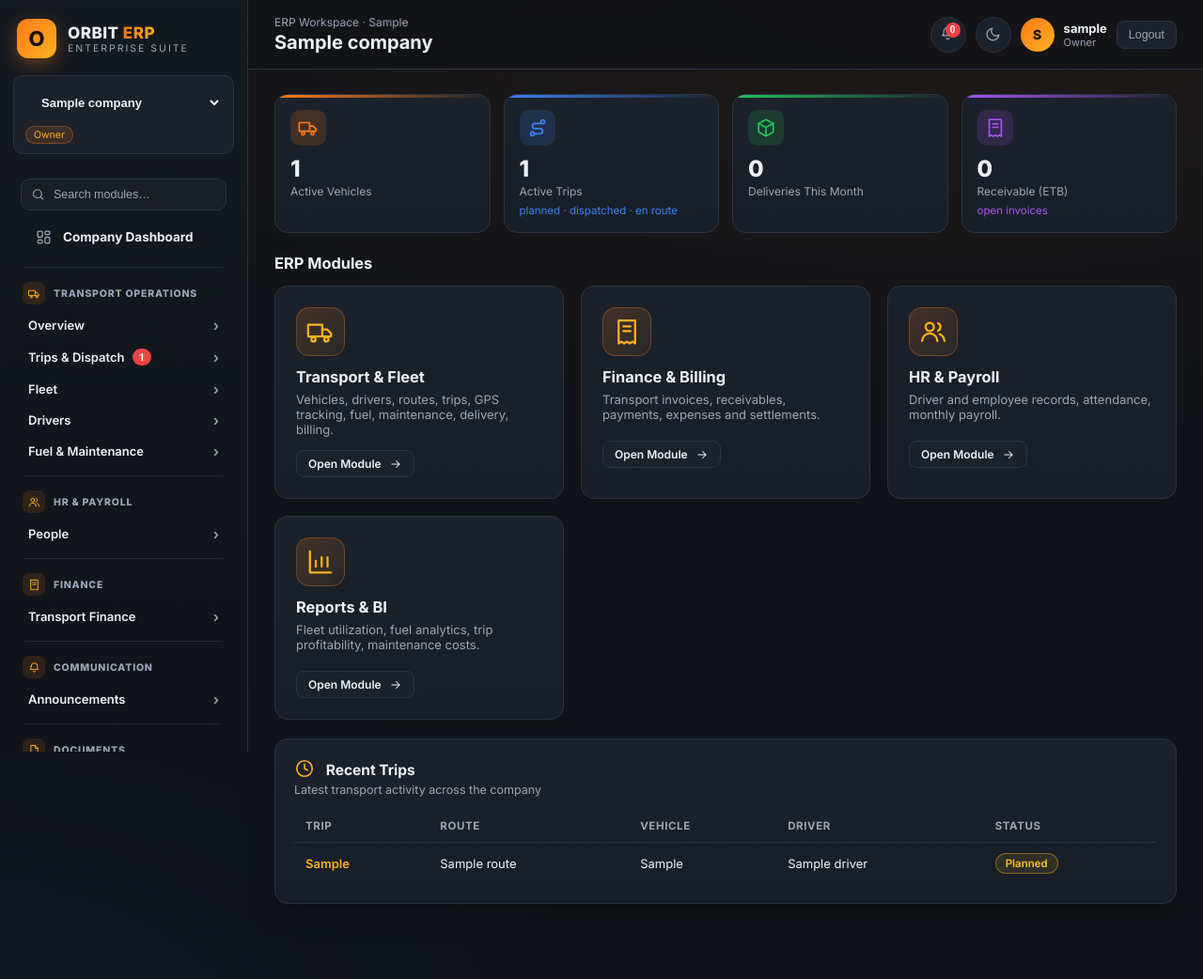
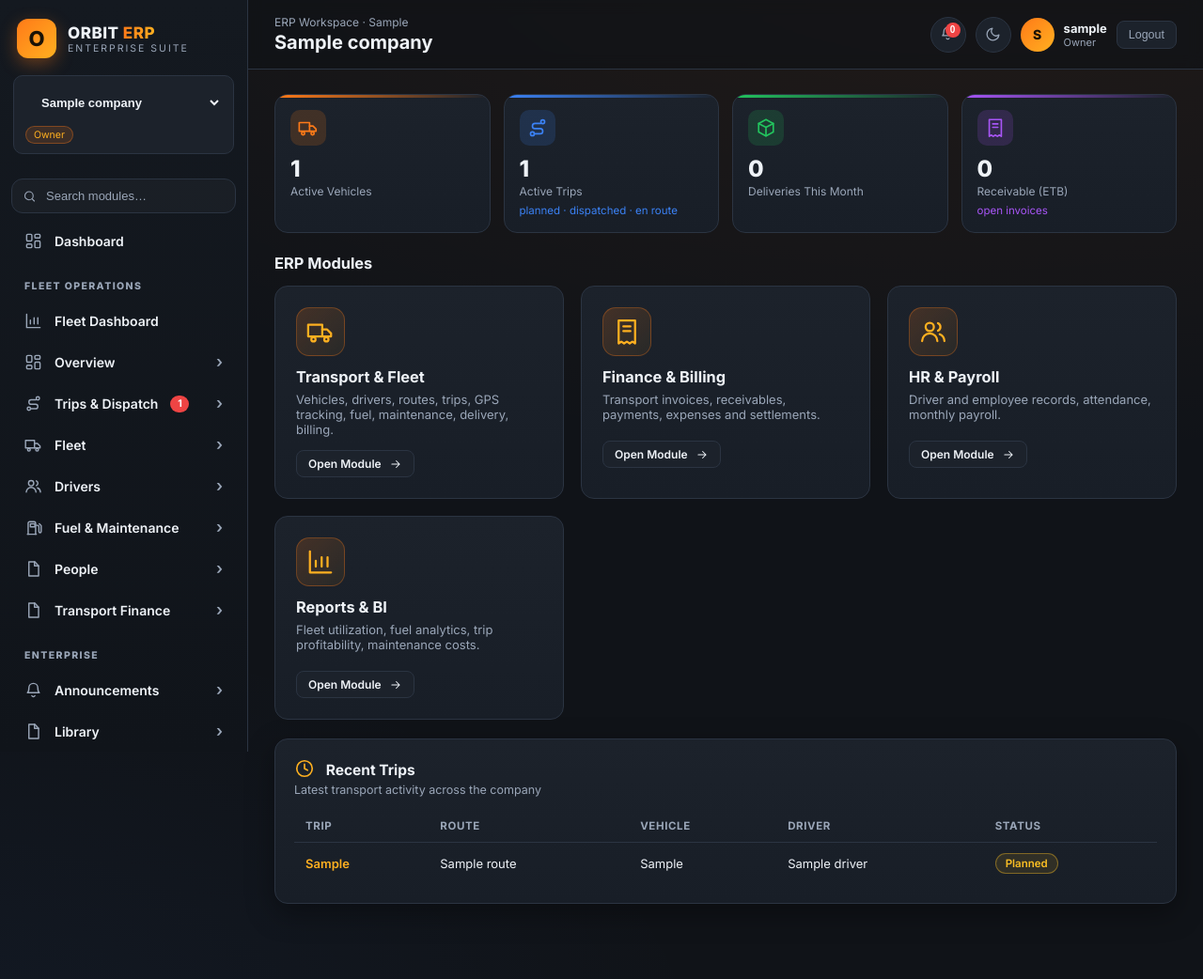
Before and after one commit to kyuti675rtdg/orbit-erp, a Django app: a page that uses templates/base.html in a window 1280 px wide. Shown: the whole page at 94% size. Run offline with Django 5.2, Linux system fonts and the light colour scheme; a user stored in the database is signed in; tables that the repository leaves empty hold one stand-in row (values such as "Sample post"); data that the repository does not hold is empty.

```diff
--- a/core/templatetags/icons.py
+++ b/core/templatetags/icons.py
@@ -7,6 +7,9 @@ register = template.Library()
 # 24x24 stroke icons (Lucide-style geometry, hand-authored)
 ICONS = {
     "search": '<circle cx="11" cy="11" r="7"/><path d="m20 20-3.8-3.8"/>',
+    "globe": '<circle cx="12" cy="12" r="9"/><path d="M3 12h18M12 3c2.5 2.6 3.8 5.7 3.8 9S14.5 18.4 12 21c-2.5-2.6-3.8-5.7-3.8-9S9.5 5.6 12 3Z"/>',
+    "layers": '<path d="m12 2.5 9.5 4.5L12 11.5 2.5 7 12 2.5Z"/><path d="m2.5 12 9.5 4.5L21.5 12"/><path d="m2.5 16.5 9.5 4.5 9.5-4.5"/>',
+    "book": '<path d="M4 19.5A2.5 2.5 0 0 1 6.5 17H20V4H6.5A2.5 2.5 0 0 0 4 6.5v13Z"/><path d="M4 19.5A2.5 2.5 0 0 0 6.5 22H20v-5"/>',
     "dashboard": '<rect x="3" y="3" width="7" height="9" rx="1.5"/><rect x="14" y="3" width="7" height="5" rx="1.5"/><rect x="14" y="12" width="7" height="9" rx="1.5"/><rect x="3" y="16" width="7" height="5" rx="1.5"/>',
     "tracking": '<circle cx="12" cy="12" r="9"/><circle cx="12" cy="12" r="4.5"/><circle cx="12" cy="12" r="1" fill="currentColor"/><path d="M12 3v3M12 18v3M3 12h3M18 12h3"/>',
     "route": '<circle cx="6" cy="19" r="2.2"/><circle cx="18" cy="5" r="2.2"/><path d="M8.2 19H15a3 3 0 0 0 0-6H9a3 3 0 0 1 0-6h6.8"/>',
--- a/static/css/app.css
+++ b/static/css/app.css
@@ -368,21 +368,6 @@ a:focus-visible, button:focus-visible, select:focus-visible, .theme-toggle:focus
   .login-tag { left: 14px; bottom: 12px; }
 }
 
-/* ---------- hierarchical sidebar: Module > Submodule > Page ---------- */
-.nav-mod { display:flex; align-items:center; gap:9px; padding:16px 14px 4px; font-size:11px; font-weight:800;
-  text-transform:uppercase; letter-spacing:.7px; color:var(--muted); }
-.nav-mod .ico { display:inline-flex; color:var(--orange2); }
-.nav-sub { margin:1px 8px; border-radius:9px; }
-.nav-sub summary { list-style:none; cursor:pointer; display:flex; align-items:center; justify-content:space-between;
-  padding:8px 10px; font-size:13px; font-weight:600; color:var(--text); border-radius:9px; user-select:none; }
-.nav-sub summary::-webkit-details-marker { display:none; }
-.nav-sub summary:hover { background:var(--hover); }
-.nav-sub .chev { color:var(--muted); font-size:16px; line-height:1; transition:transform .18s ease; }
-.nav-sub[open] .chev { transform:rotate(90deg); }
-.nav-sub[open] { background:color-mix(in srgb, var(--hover) 55%, transparent); }
-.nav-sub .nav-pages { padding:2px 0 6px 4px; }
-.nl.sub { font-size:12.5px; padding:7px 10px; margin:1px 0; }
-
 /* ---------- notifications ---------- */
 .notif-wrap { position:relative; }
 .notif-dot { position:absolute; top:6px; right:6px; min-width:16px; height:16px; padding:0 4px; border-radius:9px;
@@ -434,39 +419,6 @@ a:focus-visible, button:focus-visible, select:focus-visible, .theme-toggle:focus
 .d-flat { background: var(--hover); color: var(--muted); }
 .spark { position: absolute; right: 10px; bottom: 8px; width: 96px; height: 26px; opacity: .85; }
 
-/* ---------- sidebar redesign ---------- */
-.nav-search { margin: 10px 12px 4px; position: relative; }
-.nav-search input { width: 100%; padding: 9px 12px 9px 34px; border-radius: 10px; border: 1px solid var(--border);
-  background: var(--hover); color: var(--text); font-size: 12.5px; }
-.nav-search input::placeholder { color: var(--muted); }
-.nav-search .s-ico { position: absolute; left: 11px; top: 50%; transform: translateY(-50%); color: var(--muted); display: inline-flex; }
-.nav-flat { display: flex; align-items: center; gap: 10px; margin: 6px 12px; padding: 10px 12px; border-radius: 11px;
-  font-size: 13.5px; font-weight: 700; color: var(--text); border: 1px solid transparent; }
-.nav-flat:hover { background: var(--hover); }
-.nav-flat.on { background: linear-gradient(135deg, var(--orange), var(--orange2)); color: #1a1206; box-shadow: 0 6px 18px rgba(255,122,24,.35); }
-.nav-flat .ico { display: inline-flex; }
-.nav-div { height: 1px; background: var(--border); margin: 10px 16px 2px; opacity: .7; }
-.nav-mod { display: flex; align-items: center; gap: 9px; padding: 13px 14px 5px; font-size: 10.5px; font-weight: 800;
-  text-transform: uppercase; letter-spacing: .8px; color: var(--muted); }
-.nav-mod .m-ico { width: 24px; height: 24px; border-radius: 7px; display: inline-flex; align-items: center;
-  justify-content: center; background: color-mix(in srgb, var(--orange) 13%, transparent); color: var(--orange2); flex-shrink: 0; }
-.nav-sub { margin: 1px 10px; border-radius: 9px; }
-.nav-sub summary { list-style: none; cursor: pointer; display: flex; align-items: center; justify-content: space-between;
-  padding: 8px 10px; font-size: 13px; font-weight: 600; color: var(--text); border-radius: 9px; user-select: none; }
-.nav-sub summary::-webkit-details-marker { display: none; }
-.nav-sub summary:hover { background: var(--hover); }
-.nav-sub .sub-l { display: flex; align-items: center; gap: 8px; min-width: 0; }
-.nav-sub .sub-l span:first-child { overflow: hidden; text-overflow: ellipsis; white-space: nowrap; }
-.nav-badge { min-width: 20px; height: 18px; padding: 0 6px; border-radius: 10px; background: #ef4444; color: #fff;
-  font-size: 10.5px; font-weight: 700; display: inline-flex; align-items: center; justify-content: center; flex-shrink: 0; }
-.nav-badge.dim { background: var(--hover); color: var(--muted); }
-.nav-sub .chev { color: var(--muted); font-size: 15px; line-height: 1; transition: transform .18s ease; flex-shrink: 0; }
-.nav-sub[open] .chev { transform: rotate(90deg); }
-.nav-sub[open] { background: color-mix(in srgb, var(--hover) 55%, transparent); }
-.nav-sub .nav-pages { padding: 2px 0 6px 4px; }
-.nl.sub { font-size: 12.5px; padding: 7px 10px; margin: 1px 0; }
-.nl .ico { display: inline-flex; flex-shrink: 0; }
-
 /* ---------- analytics extras ---------- */
 .bar-row { display: flex; align-items: center; gap: 10px; padding: 7px 0; }
 .bar-lbl { width: 130px; flex-shrink: 0; font-size: 12.5px; font-weight: 600; overflow: hidden; text-overflow: ellipsis; white-space: nowrap; }
@@ -478,3 +430,53 @@ a:focus-visible, button:focus-visible, select:focus-visible, .theme-toggle:focus
 .aging-cell .a-l { font-size: 11px; color: var(--muted); font-weight: 600; }
 .aging-cell .a-v { font-size: 17px; font-weight: 800; margin-top: 2px; }
 @media (max-width: 900px) { .aging { grid-template-columns: repeat(2, 1fr); } }
+
+/* ---------- sidebar: clean reference-style nav ---------- */
+.snav { display: flex; flex-direction: column; gap: 3px; padding: 6px 12px 14px; }
+.snav-search { margin: 8px 0 6px; position: relative; }
+.snav-search input { width: 100%; padding: 10px 12px 10px 36px; border-radius: 12px;
+  border: 1px solid var(--border); background: var(--hover); color: var(--text); font-size: 13px; }
+.snav-search input::placeholder { color: var(--muted); }
+.snav-search .s-ico { position: absolute; left: 12px; top: 50%; transform: translateY(-50%);
+  color: var(--muted); display: inline-flex; }
+.snav-link { display: flex; align-items: center; gap: 13px; padding: 11px 14px; border-radius: 12px;
+  font-size: 14px; font-weight: 600; color: var(--text); text-decoration: none;
+  border: 0; background: none; width: 100%; text-align: left; cursor: pointer; font-family: inherit; }
+.snav-link:hover { background: var(--hover); }
+.snav-link .ico { display: inline-flex; color: var(--muted); flex-shrink: 0; }
+.snav-link .lbl { overflow: hidden; text-overflow: ellipsis; white-space: nowrap; }
+.snav-link.on { background: color-mix(in srgb, var(--orange) 13%, transparent);
+  color: var(--orange2); font-weight: 700; }
+.snav-link.on .ico { color: var(--orange2); }
+.snav-section { font-size: 10.5px; font-weight: 800; letter-spacing: 1.4px;
+  color: var(--muted); padding: 18px 14px 7px; }
+.snav-group { border-radius: 12px; }
+.snav-group summary { list-style: none; display: flex; align-items: center; justify-content: space-between;
+  padding: 11px 14px; border-radius: 12px; cursor: pointer; font-size: 14px; font-weight: 600;
+  color: var(--text); user-select: none; }
+.snav-group summary::-webkit-details-marker { display: none; }
+.snav-group summary:hover { background: var(--hover); }
+.snav-group .g-l { display: flex; align-items: center; gap: 13px; min-width: 0; }
+.snav-group .g-l .ico { color: var(--muted); display: inline-flex; flex-shrink: 0; }
+.snav-group .g-l .lbl { overflow: hidden; text-overflow: ellipsis; white-space: nowrap; }
+.snav-group .chev { color: var(--muted); font-size: 17px; line-height: 1; transition: transform .18s ease; flex-shrink: 0; }
+.snav-group[open] .chev { transform: rotate(90deg); }
+.snav-group[open] { background: color-mix(in srgb, var(--hover) 50%, transparent); }
+.snav-group[open] summary { padding-bottom: 6px; }
+.snav-group:has(.snav-page.on) summary { color: var(--orange2); }
+.snav-group:has(.snav-page.on) .g-l .ico { color: var(--orange2); }
+.snav-pages { padding: 0 6px 8px; display: flex; flex-direction: column; gap: 1px; }
+.snav-page { display: flex; align-items: center; gap: 11px; padding: 8px 12px 8px 16px;
+  border-radius: 9px; font-size: 13px; font-weight: 500; color: var(--muted); text-decoration: none; }
+.snav-page:hover { background: var(--hover); color: var(--text); }
+.snav-page .ico { display: inline-flex; flex-shrink: 0; }
+.snav-page .lbl { overflow: hidden; text-overflow: ellipsis; white-space: nowrap; }
+.snav-page.on { color: var(--orange2); font-weight: 700;
+  background: color-mix(in srgb, var(--orange) 10%, transparent); }
+.snav-foot { margin-top: auto; padding: 6px 12px 10px; }
+.snav-sep { height: 1px; background: var(--border); margin: 6px 4px 8px; }
+.snav-signout { color: var(--muted); }
+.snav-signout:hover { color: #ef4444; background: rgba(239,68,68,.08); }
+.nav-badge { min-width: 20px; height: 18px; padding: 0 6px; border-radius: 10px; background: #ef4444;
+  color: #fff; font-size: 10.5px; font-weight: 700; display: inline-flex;
+  align-items: center; justify-content: center; flex-shrink: 0; }
--- a/templates/base.html
+++ b/templates/base.html
@@ -35,31 +35,43 @@ try { var __t = localStorage.getItem('orbit-theme'); if (__t === 'light' || __t
     </div>
     {% endif %}
 
-    <nav class="nav" id="sideNav">
+    <nav class="snav" id="sideNav">
       {% if sidebar %}
-        <div class="nav-search"><span class="s-ico">{% icon 'search' 15 %}</span><input type="text" id="navFilter" placeholder="Search modules…" aria-label="Search navigation"></div>
-        {% for mod in sidebar %}
-          {% if mod.flat %}
-            <a class="nav-flat {% if mod.pages.0.active %}on{% endif %}" href="{{ mod.pages.0.url }}" data-nav><span class="ico">{% icon mod.icon 17 %}</span>{{ mod.pages.0.label }}</a>
-          {% else %}
-            {% if not forloop.first %}<div class="nav-div"></div>{% endif %}
-            <div class="nav-mod"><span class="m-ico">{% icon mod.icon 13 %}</span>{{ mod.module }}</div>
-            {% for sub in mod.submodules %}
-            <details class="nav-sub" {% if sub.open %}open{% endif %} data-nav>
-              <summary><span class="sub-l"><span>{{ sub.name }}</span>{% if sub.badge %}<span class="nav-badge">{{ sub.badge }}</span>{% endif %}</span><span class="chev">›</span></summary>
-              <div class="nav-pages">
-                {% for p in sub.pages %}
-                <a class="nl sub {% if p.active %}on{% endif %}" href="{{ p.url }}" data-nav><span class="ico">{% icon p.icon 14 %}</span>{{ p.label }}</a>
+        <div class="snav-search"><span class="s-ico">{% icon 'search' 15 %}</span><input type="text" id="navFilter" placeholder="Search modules…" aria-label="Search navigation"></div>
+        {% for it in sidebar %}
+          {% if it.type == "link" %}
+            <a class="snav-link {% if it.active %}on{% endif %}" href="{{ it.url }}" data-nav><span class="ico">{% icon it.icon 19 %}</span><span class="lbl">{{ it.label }}</span></a>
+          {% elif it.type == "section" %}
+            <div class="snav-section" data-nav>{{ it.label }}</div>
+          {% elif it.type == "group" %}
+            <details class="snav-group" {% if it.open %}open{% endif %} data-nav>
+              <summary><span class="g-l"><span class="ico">{% icon it.icon 19 %}</span><span class="lbl">{{ it.name }}</span>{% if it.badge %}<span class="nav-badge">{{ it.badge }}</span>{% endif %}</span><span class="chev">›</span></summary>
+              <div class="snav-pages">
+                {% for p in it.pages %}
+                <a class="snav-page {% if p.active %}on{% endif %}" href="{{ p.url }}" data-nav><span class="ico">{% icon p.icon 15 %}</span><span class="lbl">{{ p.label }}</span></a>
                 {% endfor %}
               </div>
             </details>
-            {% endfor %}
           {% endif %}
         {% endfor %}
       {% else %}
-        <a class="nl {% if request.resolver_match.url_name == 'company_hub' %}on{% endif %}" href="{% url 'company_hub' %}"><span class="ico">{% icon 'building' %}</span>My Companies</a>
-        <a class="nl {% if request.resolver_match.url_name == 'company_create' %}on{% endif %}" href="{% url 'company_create' %}"><span class="ico">{% icon 'plus' %}</span>Register Company</a>
+        <a class="snav-link {% if request.resolver_match.url_name == 'company_hub' %}on{% endif %}" href="{% url 'company_hub' %}"><span class="ico">{% icon 'building' 19 %}</span><span class="lbl">My Companies</span></a>
+        <a class="snav-link {% if request.resolver_match.url_name == 'company_create' %}on{% endif %}" href="{% url 'company_create' %}"><span class="ico">{% icon 'plus' 19 %}</span><span class="lbl">Register Company</span></a>
       {% endif %}
+    </nav>
+    {% if sidebar %}
+    <div class="snav-foot" id="sideFoot">
+      {% for it in sidebar %}
+        {% if it.type == "divider" %}
+          <div class="snav-sep"></div>
+        {% elif it.type == "link" and it.bottom %}
+          <a class="snav-link" href="{{ it.url }}"><span class="ico">{% icon it.icon 19 %}</span><span class="lbl">{{ it.label }}</span></a>
+        {% elif it.type == "signout" %}
+          <form method="post" action="{% url 'logout' %}">{% csrf_token %}<button class="snav-link snav-signout" type="submit"><span class="ico">{% icon 'logout' 19 %}</span><span class="lbl">Sign Out</span></button></form>
+        {% endif %}
+      {% endfor %}
+    </div>
+    {% endif %}
     </nav>
     <div class="side-foot">Orbit Technology Solution PLC<br>Turn Ideas Into Reality</div>
   </aside>
@@ -111,7 +123,7 @@ function toggleTheme(){
   document.dispatchEvent(new CustomEvent('orbit-theme-change', {detail: {theme: next}}));
 }
 /* mobile navigation drawer */
-document.querySelectorAll('.sidebar .nav a').forEach(function(a){
+document.querySelectorAll('.sidebar .snav a, .sidebar .snav-foot a, .sidebar .snav button, .sidebar .snav-foot button').forEach(function(a){
   a.addEventListener('click', function(){ document.body.classList.remove('nav-open'); });
 });
 document.addEventListener('keydown', function(e){
@@ -122,39 +134,45 @@ document.addEventListener('keydown', function(e){
   var input = document.getElementById('navFilter');
   if (!input) return;
   var nav = document.getElementById('sideNav');
+  function vis(el){ return el.style.display !== 'none'; }
   input.addEventListener('input', function(){
     var q = input.value.trim().toLowerCase();
-    nav.querySelectorAll('.nav-sub').forEach(function(det){
+    nav.querySelectorAll('.snav-group').forEach(function(det){
       var label = det.querySelector('summary').textContent.toLowerCase();
-      var pages = Array.prototype.slice.call(det.querySelectorAll('.nav-pages a'));
-      var hit = !q;
+      var pages = det.querySelectorAll('.snav-page');
+      var hit = false;
       pages.forEach(function(a){
         var show = !q || a.textContent.toLowerCase().indexOf(q) > -1;
         a.style.display = show ? '' : 'none';
         if (show && q) hit = true;
       });
-      if (!q) {
-        det.style.display = '';
-      } else {
+      if (!q) { det.style.display = ''; }
+      else {
         var subHit = label.indexOf(q) > -1;
         det.style.display = (hit || subHit) ? '' : 'none';
         det.open = !!(hit || subHit);
         if (subHit) pages.forEach(function(a){ a.style.display = ''; });
       }
     });
-    nav.querySelectorAll('.nav-mod, .nav-div, .nav-flat').forEach(function(el){
-      if (!q) { el.style.display = ''; return; }
-      var next = el.nextElementSibling, show = false;
-      if (el.classList.contains('nav-flat')) {
-        show = el.textContent.toLowerCase().indexOf(q) > -1;
-      } else {
-        while (next && !next.classList.contains('nav-mod') && !next.classList.contains('nav-div') && !next.classList.contains('nav-flat')) {
-          if (next.style.display !== 'none') { show = true; break; }
-          next = next.nextElementSibling;
-        }
-      }
-      el.style.display = show ? '' : 'none';
+    document.querySelectorAll('#sideNav > a.snav-link, #sideFoot a.snav-link').forEach(function(a){
+      if (!q) { a.style.display = ''; return; }
+      a.style.display = a.textContent.toLowerCase().indexOf(q) > -1 ? '' : 'none';
     });
+    var kids = Array.prototype.slice.call(nav.children);
+    var current = null, anyVisible = false;
+    function flush(){ if (current) current.style.display = anyVisible ? '' : 'none'; }
+    kids.forEach(function(el){
+      if (el.classList.contains('snav-section')) { flush(); current = el; anyVisible = false; }
+      else if (el.classList.contains('snav-div')) { flush(); current = null; }
+      else if (el.classList.contains('snav-search')) {}
+      else if (vis(el)) { anyVisible = true; }
+    });
+    flush();
+    var foot = document.getElementById('sideFoot');
+    if (foot) {
+      var flink = foot.querySelector('a.snav-link');
+      foot.style.display = (!q || (flink && flink.style.display !== 'none')) ? '' : 'none';
+    }
   });
 })();
 /* notifications */
```
Also changed, not shown: core/modules.py (+73 -55 lines), exports/sidebar.py (+6 -6 lines), fleet/sidebar.py (+5 -5 lines), imports/sidebar.py (+4 -4 lines), manufacturing/sidebar.py (+4 -4 lines), rentals/sidebar.py (+5 -5 lines), shared/sidebar.py (+9 -9 lines).
